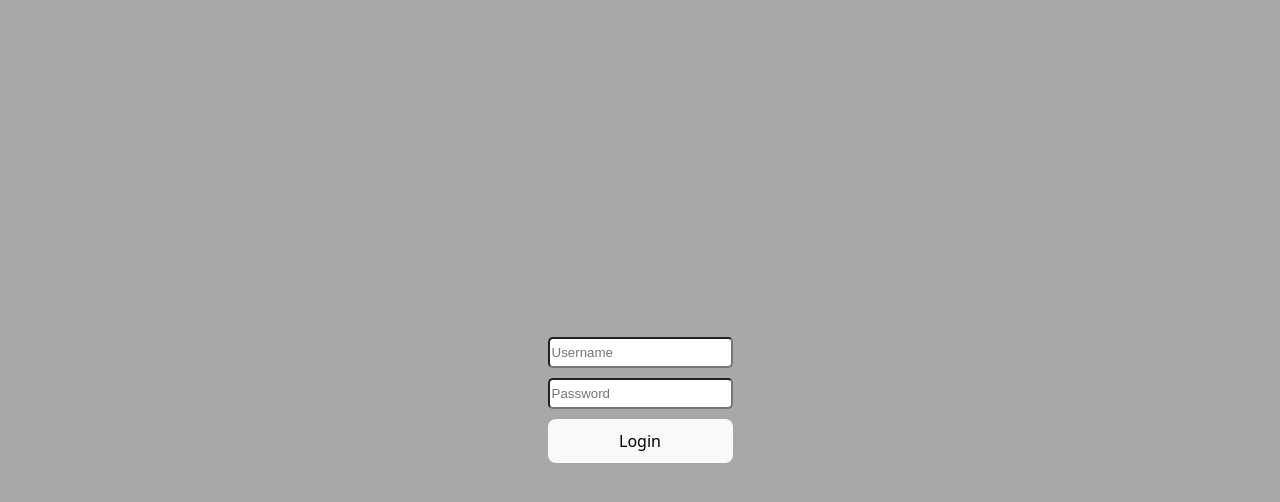
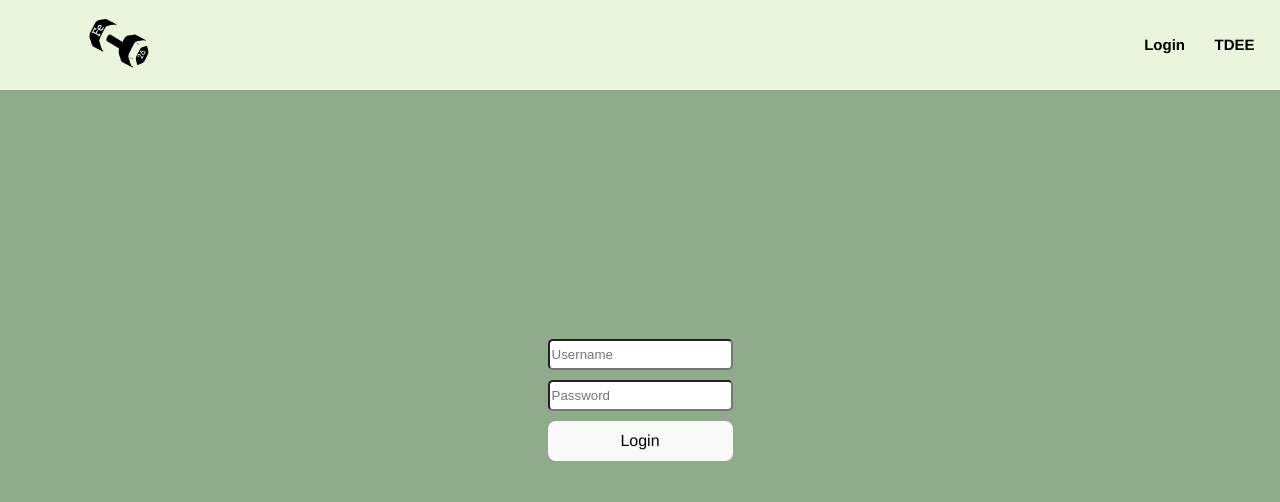
Before and after one commit to Gdubs05/react-login, a React (Vite) app: page /login in a window 1280 px wide. Shown: the top 502 px of the page. Built offline with nearby package versions, Linux system fonts and the light colour scheme.

Commit message:
Added CSS styling and logo

```diff
--- a/src/App.css
+++ b/src/App.css
@@ -6,5 +6,11 @@
 }
 
 body {
-  background-color: #a8a8a8;
+  background-color: #90AB8B;
+  font-family: Bahnschrift, 'DIN Alternate', 'Franklin Gothic Medium', 'Nimbus Sans Narrow', sans-serif-condensed, sans-serif;
+  font-weight: normal;
 }
+
+.button {
+    background-color: rgb(90, 120, 99);
+}
--- /dev/null
+++ b/src/components/CalorieCalculator.css
@@ -0,0 +1,3 @@
+.button {
+    background-color: rgb(90, 120, 99);
+}
--- a/src/components/CalorieCalculator.jsx
+++ b/src/components/CalorieCalculator.jsx
@@ -1,5 +1,6 @@
 import { useState } from "react";
 import { tdeeCalculation } from "../utils/tdeeCalulation";
+import "./CalorieCalculator.css";
 
 export function CalorieCalculator() {
   const [inputValues, setInputValues] = useState({
@@ -109,6 +110,7 @@ export function CalorieCalculator() {
         </tbody>
       </table>
       <button
+        className="button"
         onClick={() => {
           calculateCalories();
         }}
--- a/src/components/Header.css
+++ b/src/components/Header.css
@@ -1,6 +1,6 @@
 .header {
-  background-color: rgb(8, 79, 45);
-  color: white;
+  background-color: rgb(235, 244, 221);
+  color: black;
   padding-left: 15px;
   padding-right: 15px;
 
@@ -12,7 +12,7 @@
   top: 0;
   left: 0;
   right: 0;
-  height: 60px;
+  height: 90px;
 }
 
 .header .left-section {
@@ -39,7 +39,7 @@
 }
 
 .header .logo {
-  height: 26px;
+  height: 60px;
   margin-top: 1px;
 }
 
@@ -54,7 +54,7 @@
 
   .header .mobile-logo {
     display: block;
-    height: 26px;
+    height: 60px;
     margin-top: 1px;
   }
 }
@@ -67,35 +67,6 @@
   display: flex;
 }
 
-.header .search-bar {
-  flex: 1;
-  width: 0;
-  font-size: 16px;
-  height: 38px;
-  padding-left: 15px;
-  border: none;
-  border-top-left-radius: 5px;
-  border-bottom-left-radius: 5px;
-  border-top-right-radius: 0;
-  border-bottom-right-radius: 0;
-}
-
-.header .search-button {
-  background-color: rgb(186, 255, 190);
-  border: none;
-  width: 45px;
-  height: 40px;
-  border-top-right-radius: 5px;
-  border-bottom-right-radius: 5px;
-  flex-shrink: 0;
-}
-
-.header .search-icon {
-  height: 20px;
-  margin-left: 0px;
-  margin-top: 3px;
-}
-
 .header .right-section {
   width: 180px;
   flex-shrink: 0;
@@ -103,8 +74,8 @@
   justify-content: end;
 }
 
-.header .orders-link {
-  color: white;
+.header .login-link {
+  color: black;
 
   display: flex;
   align-items: center;
@@ -112,40 +83,23 @@
   padding-right: 13px;
 }
 
-.header .orders-text {
+.header .login-text {
   display: block;
   font-size: 15px;
   font-weight: 700;
 }
 
-.header .cart-link {
-  color: white;
+.header .tdee-link {
+  color: black;
   display: flex;
   align-items: center;
   position: relative;
 }
 
-.header .cart-icon {
-  width: 38px;
-}
-
-.header .cart-text {
+.header .tdee-text {
   margin-left: 5px;
   font-size: 15px;
   font-weight: 700;
-}
-
-.header .cart-quantity {
-  color: rgb(8, 79, 45);
-  font-size: 14px;
-  font-weight: 700;
-
-  position: absolute;
-  top: 8.5px;
-  right: 46px;
-
-  width: 26px;
-  text-align: center;
 }
 
 h1 {
--- a/src/components/Header.jsx
+++ b/src/components/Header.jsx
@@ -6,19 +6,18 @@ export function Header() {
     <div className="header">
       <div className="left-section">
         <Link to="/" className="header-link">
-          <img className="logo" src="images/logo-white.png" />
-          <img className="mobile-logo" src="images/mobile-logo-white.png" />
+          <img className="logo" src="/images/FeStrength.png" />
+          <img className="mobile-logo" src="/images/FeStrength.png" />
         </Link>
       </div>
 
       <div className="right-section">
-        <Link className="orders-link header-link" to="/login">
-          <span className="orders-text">Login</span>
+        <Link className="login-link header-link" to="/login">
+          <span className="login-text">Login</span>
         </Link>
 
-        <Link className="cart-link header-link" to="/tdee">
-          <img className="cart-icon" src="images/icons/cart-icon.png" />
-          <div className="cart-text">TDEE</div>
+        <Link className="tdee-link header-link" to="/tdee">
+          <div className="tdee-text">TDEE</div>
         </Link>
       </div>
     </div>
--- /dev/null
+++ b/src/pages/HomePage.css
@@ -0,0 +1,5 @@
+.welcome {
+    display: flex;
+    flex-direction: column;
+    align-content: center;
+}
--- a/src/pages/HomePage.jsx
+++ b/src/pages/HomePage.jsx
@@ -1,14 +1,18 @@
 import { Header } from "../components/Header";
+import { Link } from "react-router-dom";
+import "./HomePage.css";
 
 export function HomePage() {
   return (
     <>
       <Header />
-      <div>
-        <h1> This is the homepage </h1>
-        <p>This is some content for you to look at</p>
+      <div className="welcome">
+        <h1> Welcome to FeStrength </h1>
+        <p>"Where Science Meets Strength"</p>
         <p>Maybe a button for you to click</p>
-        <button>Push Me</button>
+        <Link to="/login">
+          <button className="button">Login</button>
+        </Link>
       </div>
     </>
   );
--- a/src/pages/LoginPage.jsx
+++ b/src/pages/LoginPage.jsx
@@ -1,5 +1,11 @@
 import { Login } from "../components/Login";
+import { Header } from "../components/Header";
 
 export function LoginPage() {
-  return <Login />;
+  return (
+    <>
+      <Header />
+      <Login />
+    </>
+  );
 }
```
Also changed, not shown: public/images/FeStrength.png (added).
